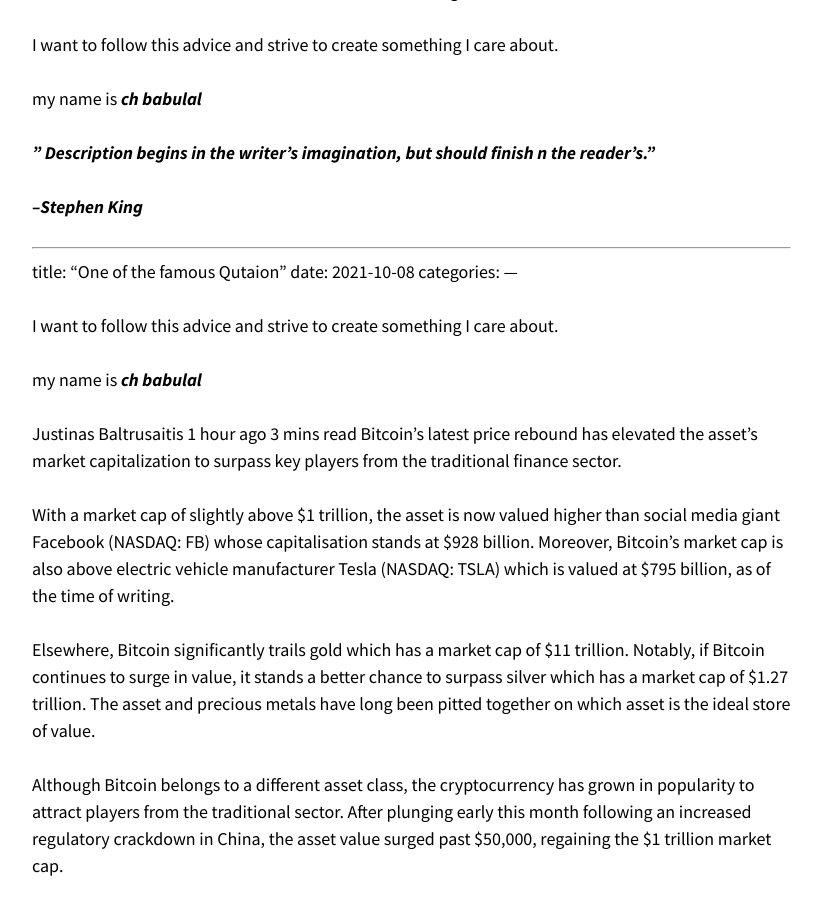
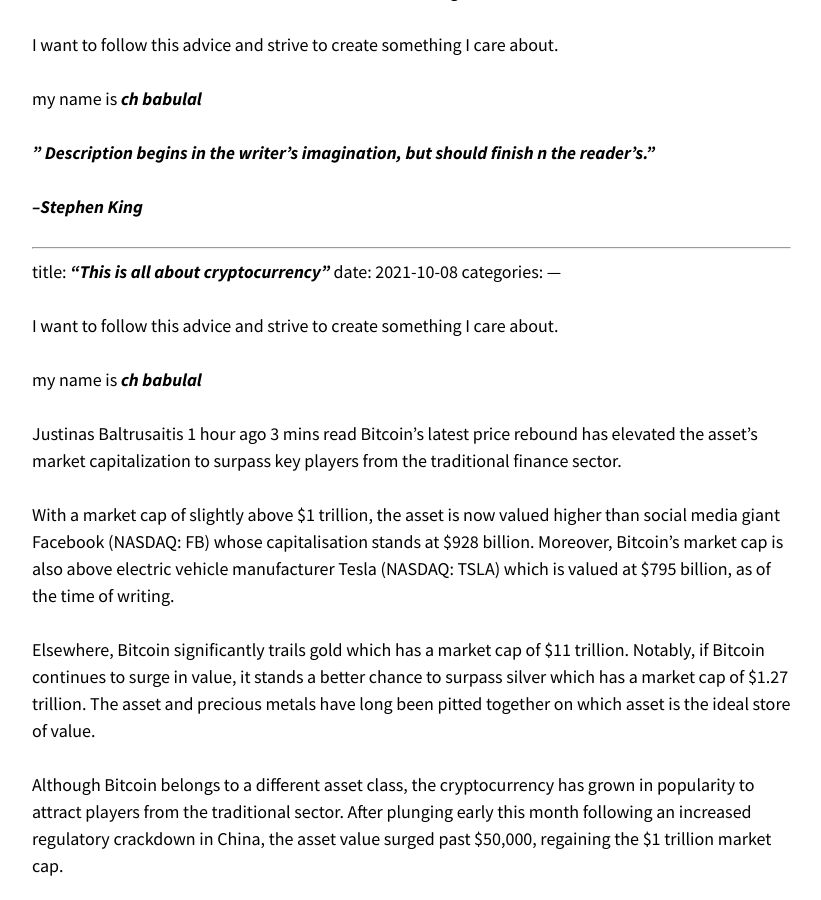
Before and after one commit to skbabulal/skbabulal.github.io, a Jekyll site: the page built from _posts/2021-09-14-Welcome.md, in a window 1280 px wide and 900 px high, scrolled down 9913 px. Shown: the whole window, without its empty margins (343-1164 px from the left). Built offline with Jekyll 4.4.1, drawn with Linux system fonts in a browser that asks for light colours; nearby versions of some CDN libraries.

Commit message:
sample blog

```diff
--- a/_posts/2021-09-14-Welcome.md
+++ b/_posts/2021-09-14-Welcome.md
@@ -500,7 +500,7 @@ but should finish n the reader's."***
 
 
  ---
-title: "One of the famous Qutaion"
+title: ***"This is all about cryptocurrency"***
 date: 2021-10-08
 categories:
 ---
```
